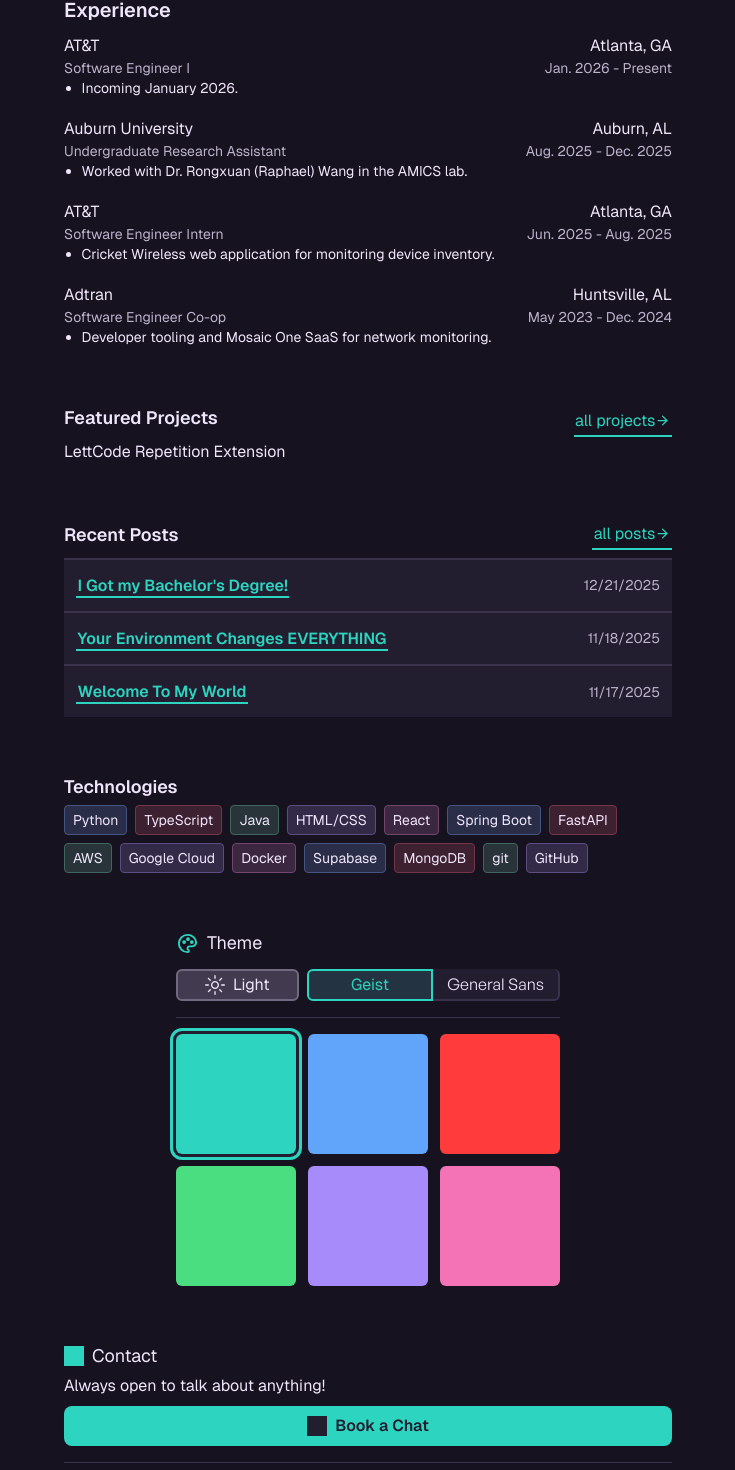
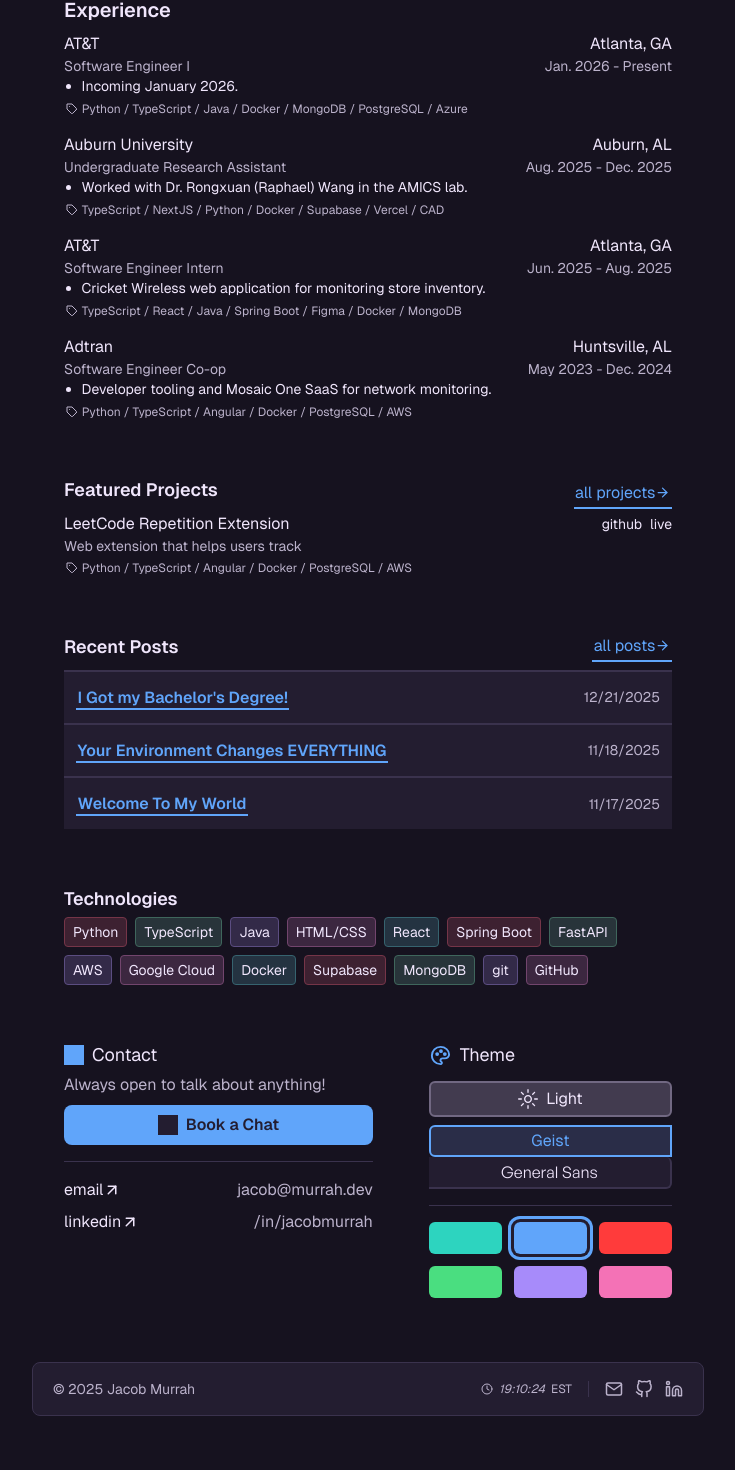
Before and after one commit to jmurrah/personal-portfolio-v2, a React (Vite) app: page / in a window 1280 px wide. Shown: the part 720-2190 px from the top of the page, without its empty margins (272-1007 px from the left). Built offline with nearby package versions, Linux system fonts and the light colour scheme; grey boxes are pictures that could not be loaded.

Commit message:
experience and project progress

```diff
--- a/src/assets/index.ts
+++ b/src/assets/index.ts
@@ -11,6 +11,7 @@ import ArrowUpRightIcon from '@/assets/icons/ArrowUpRightIcon.svg';
 import ArrowRightIcon from '@/assets/icons/ArrowRightIcon.svg';
 import PaintIcon from '@/assets/icons/PaintIcon.svg';
 import ClockIcon from '@/assets/icons/ClockIcon.svg';
+import TagIcon from '@/assets/icons/TagIcon.svg';
 import ATTIcon from '@/assets/icons/AT&TIcon.webp';
 import AdtranIcon from '@/assets/icons/AdtranIcon.webp';
 import AuburnEngIcon from '@/assets/icons/AuburnEngIcon.webp';
@@ -34,6 +35,7 @@ export const ICONS = {
   att: ATTIcon,
   adtran: AdtranIcon,
   auburnEng: AuburnEngIcon,
+  tag: TagIcon,
 } as const;
 
 export const PHOTOS = {
--- a/src/components/PrimaryColorSelector.css
+++ b/src/components/PrimaryColorSelector.css
@@ -3,8 +3,8 @@
   width: 100%;
   display: grid;
   grid-template-columns: repeat(3, minmax(var(--tile-size, 2.75rem), 1fr));
-  grid-template-rows: repeat(2, 1fr);
-  grid-auto-rows: 1fr;
+  grid-template-rows: repeat(2, var(--tile-size, 2.75rem));
+  grid-auto-rows: var(--tile-size, 2.75rem);
   justify-content: stretch;
   align-content: start;
   gap: var(--tile-gap, 0.625rem);
@@ -13,9 +13,8 @@
 
 .primary-color-btn {
   width: 100%;
+  height: var(--tile-size, 2.75rem);
   min-width: var(--tile-size, 2.75rem);
-  min-height: var(--tile-size, 2.75rem);
-  aspect-ratio: 1 / 1;
   padding: 0;
   border: 0;
   border-radius: var(--tile-radius);
--- a/src/components/PrimaryColorSelector.tsx
+++ b/src/components/PrimaryColorSelector.tsx
@@ -3,11 +3,11 @@ import { usePrimaryTheme } from '@/hooks/usePrimaryTheme';
 import './PrimaryColorSelector.css';
 
 type PrimaryColorSelectorProps = {
-  tileSize?: number | string;
-  gap?: number | string;
+  height?: number;
+  gap?: string;
 };
 
-export default function PrimaryColorSelector({ tileSize, gap }: PrimaryColorSelectorProps) {
+export default function PrimaryColorSelector({ height, gap }: PrimaryColorSelectorProps) {
   const { theme, setTheme, primaryThemes } = usePrimaryTheme();
   const containerRef = useRef<HTMLDivElement | null>(null);
   const buttonRefs = useRef(new Map<string, HTMLButtonElement>());
@@ -49,11 +49,11 @@ export default function PrimaryColorSelector({ tileSize, gap }: PrimaryColorSele
   }, [updateRing]);
 
   const style: CSSProperties & Record<string, string> = {};
-  if (tileSize !== undefined) {
-    style['--tile-size'] = typeof tileSize === 'number' ? `${tileSize}px` : tileSize;
+  if (height !== undefined) {
+    style['--tile-size'] = `${height}px`;
   }
   if (gap !== undefined) {
-    style['--tile-gap'] = typeof gap === 'number' ? `${gap}px` : gap;
+    style['--tile-gap'] = gap;
   }
 
   return (
--- a/src/components/ThemeFontToggle.tsx
+++ b/src/components/ThemeFontToggle.tsx
@@ -17,14 +17,9 @@ type CSSVars = CSSProperties & Record<string, string | number>;
 type ThemeFontToggleProps = {
   tileSize?: number | string;
   gap?: number | string;
-  isCompact?: boolean;
 };
 
-export default function ThemeFontToggle({
-  tileSize = 32,
-  gap = '0.75rem',
-  isCompact = false,
-}: ThemeFontToggleProps) {
+export default function ThemeFontToggle({ tileSize = 32, gap = '0.75rem' }: ThemeFontToggleProps) {
   const [mode, setMode] = useState<ModeName>(() => getStoredMode());
   const [font, setFont] = useState<FontChoice>(() => getStoredFont());
 
@@ -63,15 +58,11 @@ export default function ThemeFontToggle({
   const fontGridStyle: CSSVars = {
     '--option-columns': 2,
     '--tile-size': typeof tileSize === 'number' ? `${tileSize}px` : tileSize,
-    '--tile-gap': isCompact ? '0px' : gap,
+    '--tile-gap': gap,
+    gridTemplateColumns: 'repeat(auto-fit, minmax(140px, 1fr))',
   };
-  if (isCompact) {
-    fontGridStyle.gridTemplateColumns = 'repeat(auto-fit, minmax(120px, 1fr))';
-    fontGridStyle.gap = '0';
-  }
-
-  const content = isCompact ? (
-    <>
+  const content = (
+    <div className="flex flex-col gap-2">
       <div className="option-grid" style={{ '--option-columns': 1 } as CSSVars}>
         <button
           type="button"
@@ -91,57 +82,7 @@ export default function ThemeFontToggle({
           </div>
         </button>
       </div>
-      <div className="option-grid font-group font-group--compact" style={fontGridStyle}>
-        <button
-          type="button"
-          onClick={() => handleFontChange('geist')}
-          aria-pressed={font === 'geist'}
-          className={`option-btn${font === 'geist' ? ' selected' : ''}`}
-          style={{ fontFamily: FONT_STACKS.geist }}
-        >
-          Geist
-        </button>
-        <button
-          type="button"
-          onClick={() => handleFontChange('general')}
-          aria-pressed={font === 'general'}
-          className={`option-btn${font === 'general' ? ' selected' : ''}`}
-          style={{ fontFamily: FONT_STACKS.general }}
-        >
-          General Sans
-        </button>
-      </div>
-    </>
-  ) : (
-    <div
-      className="grid grid-cols-1 sm:grid-cols-3 gap-2 w-full"
-      style={
-        {
-          '--tile-size': typeof tileSize === 'number' ? `${tileSize}px` : tileSize,
-          '--tile-gap': gap,
-        } as CSSVars
-      }
-    >
-      <div className="option-grid" style={{ '--option-columns': 1 } as CSSVars}>
-        <button
-          type="button"
-          onClick={handleModeToggle}
-          aria-pressed={mode === 'dark'}
-          className={`option-btn option-btn--neutral${mode === 'dark' ? ' selected' : ''}`}
-          aria-label="Toggle light and dark mode"
-        >
-          <div className="flex items-center justify-center gap-2">
-            <SvgIcon
-              src={modeIcon}
-              alt={modeLabel === 'Light' ? 'Sun icon' : 'Moon icon'}
-              size="small"
-              color="currentColor"
-            />
-            <span>{modeLabel}</span>
-          </div>
-        </button>
-      </div>
-      <div className="sm:col-span-2 option-grid font-group" style={fontGridStyle}>
+      <div className="option-grid font-group" style={fontGridStyle}>
         <button
           type="button"
           onClick={() => handleFontChange('geist')}
@@ -168,7 +109,7 @@ export default function ThemeFontToggle({
     <div className="flex flex-col gap-4 w-full">
       {content}
       <div className="h-px w-full bg-[color:var(--border)]" />
-      <PrimaryColorSelector tileSize={28} gap="0.75rem" />
+      <PrimaryColorSelector height={32} gap="0.75rem" />
     </div>
   );
 }
--- a/src/index.css
+++ b/src/index.css
@@ -126,6 +126,10 @@ a {
   height: 12px;
 }
 
+.tags {
+  margin-left: 1.75px;
+}
+
 .accent-underline {
   color: var(--text);
   text-decoration: underline;
@@ -141,6 +145,7 @@ a {
 
 .nav-link:hover {
   color: var(--primary) !important;
+  cursor: pointer;
 }
 
 .custom-margin {
--- a/src/layouts/AppLayout.tsx
+++ b/src/layouts/AppLayout.tsx
@@ -37,6 +37,24 @@ export default function AppLayout() {
     if (typeof window === 'undefined') return;
     closeSidebar();
   }, [pathname]);
+
+  useEffect(() => {
+    if (typeof document === 'undefined') return;
+    if (!isSidebarOpen) return;
+
+    const html = document.documentElement;
+    const body = document.body;
+    const previousHtmlOverflow = html.style.overflow;
+    const previousBodyOverflow = body.style.overflow;
+
+    html.style.overflow = 'hidden';
+    body.style.overflow = 'hidden';
+
+    return () => {
+      html.style.overflow = previousHtmlOverflow;
+      body.style.overflow = previousBodyOverflow;
+    };
+  }, [isSidebarOpen]);
 
   useEffect(() => {
     const sentinel = headerSentinelRef.current;
@@ -134,7 +152,7 @@ export default function AppLayout() {
 
       <aside
         id="sidebar-nav"
-        className="bg-[color:var(--surface)] border-[color:var(--border)] fixed right-0 z-40 flex w-64 flex-col border-l shadow-xl transition-[transform,opacity] duration-300 ease-in-out"
+        className="bg-[color:var(--surface)] border-[color:var(--border)] fixed right-0 z-40 flex w-64 flex-col overflow-y-auto scrollbar border-l shadow-xl transition-[transform,opacity] duration-300 ease-in-out pr-3"
         inert={!isSidebarOpen}
         style={{
           top: 0,
@@ -142,6 +160,7 @@ export default function AppLayout() {
           transform: isSidebarOpen ? 'translateX(0)' : 'translateX(100%)',
           opacity: isSidebarOpen ? 1 : 0,
           pointerEvents: isSidebarOpen ? 'auto' : 'none',
+          scrollbarGutter: 'stable both-edges',
         }}
       >
         <div className="border-[color:var(--border)] flex h-16 flex-shrink-0 items-center justify-between border-b p-4">
@@ -156,11 +175,7 @@ export default function AppLayout() {
           </button>
         </div>
 
-        <div className="border-[color:var(--border)] flex-shrink-0 border-b p-4">
-          <ThemeFontToggle isCompact />
-        </div>
-
-        <nav className="flex-1 overflow-y-auto scrollbar p-4">
+        <nav className="p-4 border-b border-[color:var(--border)]">
           <ul className="space-y-2" role="list">
             {mainNavItems.map((item) => {
               const isActive = pathname === item.href;
@@ -197,6 +212,16 @@ export default function AppLayout() {
             })}
           </ul>
         </nav>
+
+        <div className="p-4">
+          <div className="w-full flex flex-col gap-3 self-start shrink-0">
+            <h2 className="flex items-center gap-2 text-lg">
+              <SvgIcon src={ICONS.paint} alt="Theme" size="medium" color="var(--primary)" />
+              <span>Theme</span>
+            </h2>
+            <ThemeFontToggle />
+          </div>
+        </div>
       </aside>
 
       <main className="w-full max-w-2xl px-8">
--- a/src/pages/Home.tsx
+++ b/src/pages/Home.tsx
@@ -233,13 +233,12 @@ export default function Home() {
         <h2 className="text-xl mb-2 font-semibold">Experience</h2>
         <div className="flex flex-col gap-4 w-full">
           <div className="flex items-start gap-2">
-            {/* <img className="h-7 w-7" src={ICONS.att} alt="AT&T" width={28} height={28} /> */}
             <div className="w-full">
-              <div className="flex justify-between items-center mt-0.5">
-                <h3 className="flex items-center gap-2">AT&T</h3>
+              <div className="flex justify-between items-center">
+                <h3>AT&T</h3>
                 <p>Atlanta, GA</p>
               </div>
-              <div className="flex flex-col gap-2">
+              <div className="flex flex-col">
                 <div>
                   <div className="flex justify-between items-start text-[var(--text-muted)] text-sm">
                     <p>Software Engineer I</p>
@@ -249,14 +248,23 @@ export default function Home() {
                     <li>Incoming January 2026.</li>
                   </ul>
                 </div>
+                <div className="tags mt-1 flex gap-1 items-start text-xs text-[var(--text-muted)]">
+                  <SvgIcon
+                    src={ICONS.tag}
+                    alt="All projects"
+                    size="3xsmall"
+                    color="currentColor"
+                    className="shrink-0 mt-0.5"
+                  />
+                  <p>Python / TypeScript / Java / Docker / MongoDB / PostgreSQL / Azure</p>
+                </div>
               </div>
             </div>
           </div>
           <div className="flex items-start gap-2">
-            {/* <img className="h-7 w-7" src={ICONS.auburnEng} alt="Auburn" width={28} height={28} /> */}
             <div className="w-full">
-              <div className="flex justify-between items-center mt-0.5">
-                <h3 className="flex items-center gap-2">Auburn University</h3>
+              <div className="flex justify-between items-center">
+                <h3>Auburn University</h3>
                 <p>Auburn, AL</p>
               </div>
               <div>
@@ -267,14 +275,23 @@ export default function Home() {
                 <ul className="bullet-list text-sm">
                   <li>Worked with Dr. Rongxuan (Raphael) Wang in the AMICS lab.</li>
                 </ul>
+                <div className="tags mt-1 flex gap-1 items-start text-xs text-[var(--text-muted)]">
+                  <SvgIcon
+                    src={ICONS.tag}
+                    alt="All projects"
+                    size="3xsmall"
+                    color="currentColor"
+                    className="shrink-0 mt-0.5"
+                  />
+                  <p>TypeScript / NextJS / Python / Docker / Supabase / Vercel / CAD</p>
+                </div>
               </div>
             </div>
           </div>
           <div className="flex items-start gap-2">
-            {/* <img className="h-7 w-7" src={ICONS.att} alt="AT&T" width={28} height={28} /> */}
             <div className="w-full">
-              <div className="flex justify-between items-center mt-0.5">
-                <h3 className="flex items-center gap-2">AT&T</h3>
+              <div className="flex justify-between items-center">
+                <h3>AT&T</h3>
                 <p>Atlanta, GA</p>
               </div>
               <div>
@@ -283,16 +300,25 @@ export default function Home() {
                   <p className="shrink-0">Jun. 2025 - Aug. 2025</p>
                 </div>
                 <ul className="bullet-list text-sm">
-                  <li>Cricket Wireless web application for monitoring device inventory.</li>
+                  <li>Cricket Wireless web application for monitoring store inventory.</li>
                 </ul>
+                <div className="tags mt-1 flex gap-1 items-start text-xs text-[var(--text-muted)]">
+                  <SvgIcon
+                    src={ICONS.tag}
+                    alt="All projects"
+                    size="3xsmall"
+                    color="currentColor"
+                    className="shrink-0 mt-0.5"
+                  />
+                  <p>TypeScript / React / Java / Spring Boot / Figma / Docker / MongoDB</p>
+                </div>
               </div>
             </div>
           </div>
           <div className="flex items-start gap-2">
-            {/* <img className="h-7 w-7" src={ICONS.adtran} alt="Adtran" width={28} height={28} /> */}
             <div className="w-full">
-              <div className="flex justify-between items-center mt-0.5">
-                <h3 className="flex items-center gap-2">Adtran</h3>
+              <div className="flex justify-between items-center">
+                <h3>Adtran</h3>
                 <p>Huntsville, AL</p>
               </div>
               <div>
@@ -303,6 +329,16 @@ export default function Home() {
                 <ul className="bullet-list text-sm">
                   <li>Developer tooling and Mosaic One SaaS for network monitoring.</li>
                 </ul>
+              </div>
+              <div className="tags mt-1 flex gap-1 items-start text-xs text-[var(--text-muted)]">
+                <SvgIcon
+                  src={ICONS.tag}
+                  alt="All projects"
+                  size="3xsmall"
+                  color="currentColor"
+                  className="shrink-0 mt-0.5"
+                />
+                <p>Python / TypeScript / Angular / Docker / PostgreSQL / AWS</p>
               </div>
             </div>
           </div>
@@ -325,7 +361,28 @@ export default function Home() {
           </Link>
         </div>
         <div className="flex flex-col gap-1 w-full">
-          <p>LettCode Repetition Extension</p>
+          <div>
+            <div className="flex justify-between items-center">
+              <h3>LeetCode Repetition Extension</h3>
+              <div className="flex items-center gap-2 text-sm">
+                <p>github</p>
+                <p>live</p>
+              </div>
+            </div>
+            <p className="text-[var(--text-muted)] text-sm">
+              Web extension that helps users track{' '}
+            </p>
+            <div className="tags mt-1 flex gap-1 items-start text-xs text-[var(--text-muted)]">
+              <SvgIcon
+                src={ICONS.tag}
+                alt="All projects"
+                size="3xsmall"
+                color="currentColor"
+                className="shrink-0 mt-0.5"
+              />
+              <p>Python / TypeScript / Angular / Docker / PostgreSQL / AWS</p>
+            </div>
+          </div>
         </div>
       </div>
       <div className="w-full">
@@ -387,22 +444,15 @@ export default function Home() {
           </div>
         </div>
       </div>
-      <div className="w-full flex justify-center items-center gap-14 flex-wrap">
-        <div className="w-full flex flex-col gap-3 self-start shrink-0 max-w-sm">
-          <h2 className="flex items-center gap-2 text-lg">
-            <SvgIcon src={ICONS.paint} alt="Theme" size="medium" color="var(--primary)" />
-            <span>Theme</span>
-          </h2>
-          <ThemeFontToggle />
-        </div>
-        <div className="w-full flex flex-col self-start">
+      <div className="w-full flex flex-col md:flex-row md:items-start gap-10 md:gap-14">
+        <div className="w-full md:w-3/5 flex flex-col self-start">
           <h2 className="flex items-center gap-2 text-lg mb-1">
             <SvgIcon src={ICONS.calendar} alt="Chat" size="small" color="var(--primary)" />
             <span>Contact</span>
           </h2>
           <div className="w-full flex flex-col gap-4">
             <div className="flex flex-col gap-2">
-              <p className="text-md">Always open to talk about anything!</p>
+              <p className="text-[var(--text-muted)]">Always open to talk about anything!</p>
               <button className="w-full rounded-lg text-center bg-[var(--primary)]">
                 <a
                   href="https://cal.com/jmurrah/30min?overlayCalendar=true"
@@ -465,6 +515,13 @@ export default function Home() {
             </div>
           </div>
         </div>
+        <div className="w-full md:w-2/5 flex flex-col gap-3 self-start shrink-0">
+          <h2 className="flex items-center gap-2 text-lg">
+            <SvgIcon src={ICONS.paint} alt="Theme" size="medium" color="var(--primary)" />
+            <span>Theme</span>
+          </h2>
+          <ThemeFontToggle />
+        </div>
       </div>
     </div>
   );
--- a/src/palette.css
+++ b/src/palette.css
@@ -24,8 +24,8 @@
   --theme-green-primary-light: #137237;
   --theme-green-primary-dark: #4ade80;
 
-  --primary-light: var(--theme-teal-primary-light);
-  --primary-dark: var(--theme-teal-primary-dark);
+  --primary-light: var(--theme-blue-primary-light);
+  --primary-dark: var(--theme-blue-primary-dark);
 
   --danger-light: #ef4444;
   --danger-dark: #f87171;
--- a/src/theme/primaryTheme.ts
+++ b/src/theme/primaryTheme.ts
@@ -3,7 +3,7 @@ export const primaryThemes = ['teal', 'blue', 'cherry', 'green', 'amethyst', 'ro
 export type PrimaryThemeName = (typeof primaryThemes)[number];
 
 const STORAGE_KEY = 'theme';
-const DEFAULT_THEME: PrimaryThemeName = 'teal';
+const DEFAULT_THEME: PrimaryThemeName = 'blue';
 
 const themeClasses = primaryThemes.map((theme) => `theme-${theme}`);
 
```
Also changed, not shown: src/assets/icons/TagIcon.svg (added).
